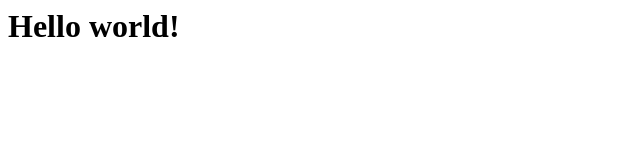
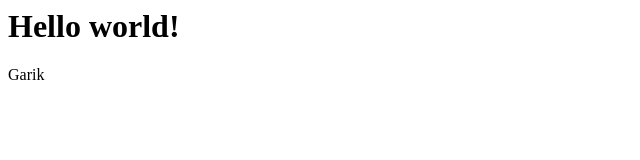
Before and after one commit to sangasgar/project, a plain HTML site: page index.html in a window 1280 px wide. Shown: the full height of the page, 0-640 px from the left. Drawn offline with Linux system fonts and the light colour scheme.

Commit message:
Modified index.html

```diff
--- a/index.html
+++ b/index.html
@@ -7,5 +7,6 @@
 </head>
 <body>
 <h1>Hello world!<h1>
+</h1>Garik</h1>
 </body>
 </html>
```
